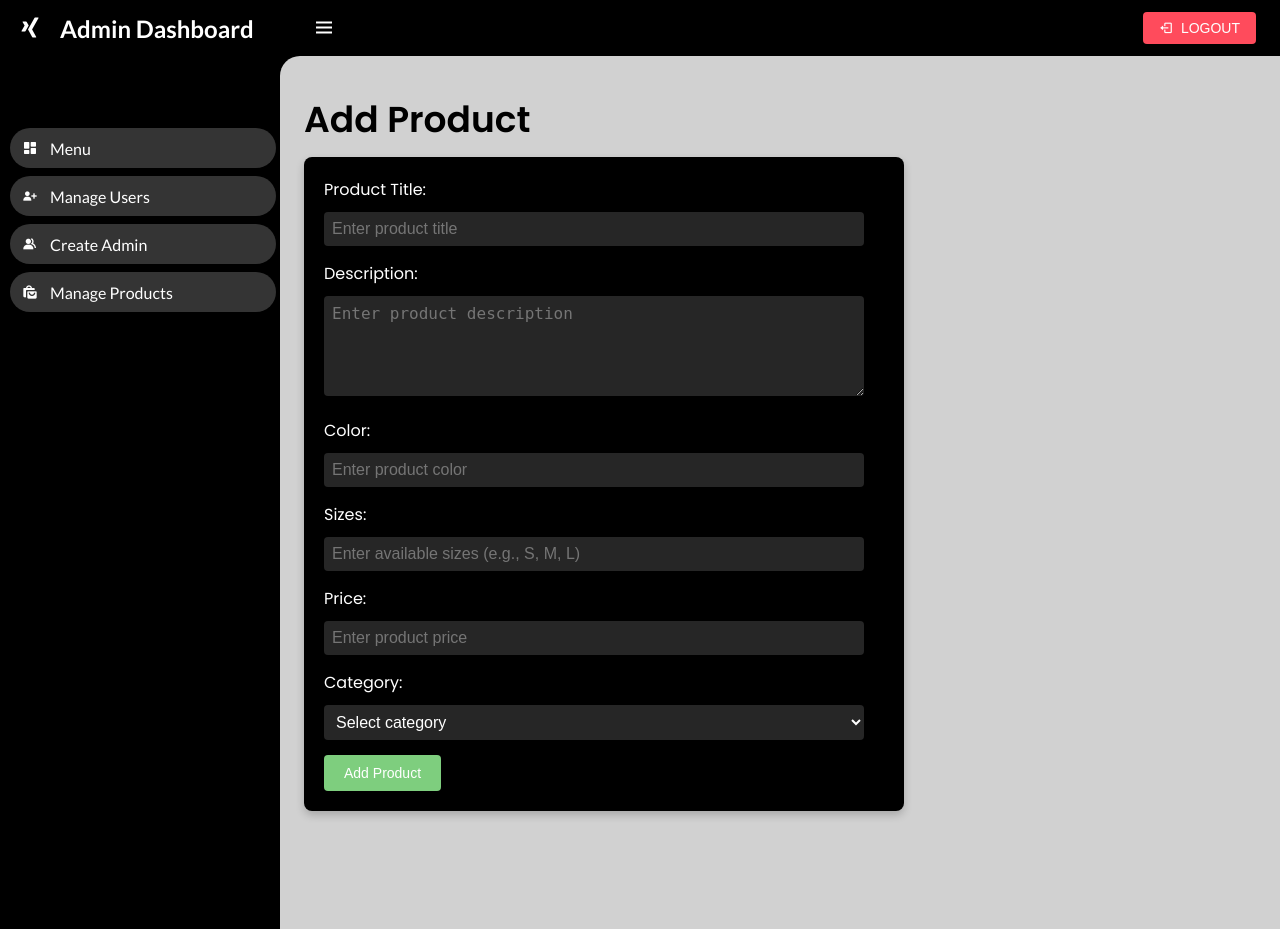
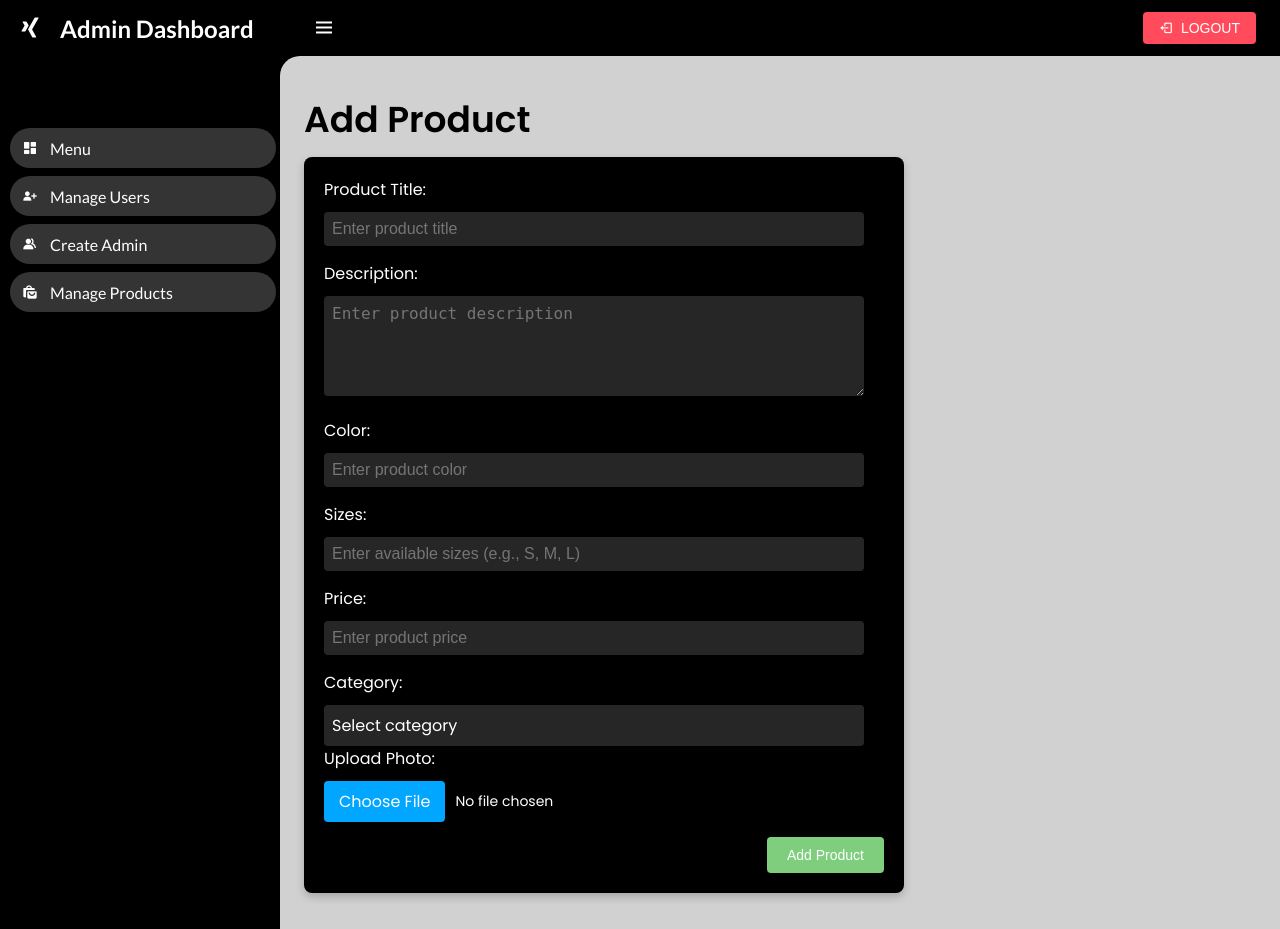
Before and after one commit to Ou4y/Software_frontend, a PHP site: page /addproduct.php in a window 1280 px wide. Run offline with PHP 8.4, Linux system fonts and the light colour scheme.

Commit message:
admin changes

```diff
--- a/Assets/css/addedit.css
+++ b/Assets/css/addedit.css
@@ -16,8 +16,8 @@ form input[type="text"],
 form input[type="number"],
 form input[type="email"],
 form input[type="password"],
-form select,  /* Added select to the input types */
-form textarea { /* Added textarea for styling */
+form select,
+form textarea {
   width: calc(100% - 20px);
   padding: 8px;
   font-size: 16px;
@@ -29,8 +29,8 @@ form textarea { /* Added textarea for styling */
 }
 
 form textarea {
-  height: 100px; /* Set a height for the textarea */
-  resize: vertical; /* Allow vertical resizing only */
+  height: 100px;
+  resize: vertical;
 }
 
 .dob-container {
@@ -56,6 +56,11 @@ form textarea {
   color: #ffffff;
 }
 
+.button-container {
+  display: flex;
+  justify-content: flex-end;
+}
+
 form button[type="submit"] {
   background-color: #7ece7e;
   color: #ffffff;
@@ -69,3 +74,83 @@ form button[type="submit"] {
 form button[type="submit"]:hover {
   background-color: green;
 }
+
+.custom-file-upload {
+  position: relative;
+  width: calc(100% - 20px);
+  display: flex;
+  align-items: center;
+  gap: 10px;
+  margin-bottom: 15px;
+}
+
+.custom-file-upload input[type="file"] {
+  position: absolute;
+  left: 0;
+  opacity: 0;
+  cursor: pointer;
+  height: 100%;
+  width: 100%;
+  z-index: 2;
+}
+
+.custom-file-upload::before {
+  content: "Choose File";
+  display: inline-block;
+  background-color: rgb(0, 166, 255);
+  color: #ffffff;
+  padding: 8px 15px;
+  border-radius: 4px;
+  cursor: pointer;
+  transition: background-color 0.3s ease;
+  z-index: 1;
+}
+
+.custom-file-upload:hover::before {
+  background-color: rgb(2, 123, 188);
+}
+
+#file-chosen {
+  color: #ffffff;
+  font-size: 14px;
+}
+.custom-multi-select {
+  width: calc(100% - 20px);
+  padding: 8px;
+  font-size: 16px;
+  background-color: #262626;
+  color: #ffffff;
+  border: none;
+  border-radius: 4px;
+  cursor: pointer;
+  position: relative;
+}
+
+.dropdown-options {
+  display: none;
+  position: absolute;
+  background-color: #333333;
+  border-radius: 4px;
+  width: 100%;
+  max-height: 150px;
+  overflow-y: auto;
+  box-shadow: 0 4px 8px rgba(0, 0, 0, 0.2);
+  z-index: 10;
+  margin-top: 5px;
+}
+
+
+.dropdown-options label {
+  display: block;
+  padding: 8px;
+  color: #ffffff;
+  cursor: pointer;
+}
+
+.dropdown-options label:hover {
+  background-color: #444444;
+}
+
+.custom-multi-select.open .dropdown-options {
+  display: block;
+}
--- /dev/null
+++ b/Assets/js/choosefile.js
@@ -0,0 +1,6 @@
+  const fileInput = document.getElementById("photo");
+  const fileChosen = document.getElementById("file-chosen");
+
+  fileInput.addEventListener("change", function() {
+    fileChosen.textContent = this.files[0] ? this.files[0].name : "No file chosen";
+  });
--- /dev/null
+++ b/Assets/js/dropdown.js
@@ -0,0 +1,25 @@
+
+  function toggleDropdown() {
+    document.querySelector(".custom-multi-select").classList.toggle("open");
+  }
+
+  const checkboxes = document.querySelectorAll("#dropdown-options input[type='checkbox']");
+  const selectedCategories = document.getElementById("selected-categories");
+
+  checkboxes.forEach((checkbox) => {
+    checkbox.addEventListener("change", function () {
+      const selected = Array.from(checkboxes)
+        .filter((i) => i.checked)
+        .map((i) => i.value);
+
+      selectedCategories.textContent = selected.length
+        ? selected.join(", ")
+        : "Select category";
+    });
+  });
+  document.addEventListener("click", function (e) {
+    const multiSelect = document.querySelector(".custom-multi-select");
+    if (!multiSelect.contains(e.target)) {
+      multiSelect.classList.remove("open");
+    }
+  });
--- a/public/addproduct.php
+++ b/public/addproduct.php
@@ -53,17 +53,34 @@
     <input type="number" id="price" name="price" placeholder="Enter product price" required>
 
     <label for="category">Category:</label>
-    <select id="category" name="category" required>
-      <option value="" disabled selected>Select category</option>
-      <option value="T-shirts">T-shirts</option>
-      <option value="Jeans">Jeans</option>
-      <option value="Dresses">Dresses</option>
-      <option value="Accessories">Accessories</option>
-    </select>
-    <button type="submit">Add Product</button>
-  </form>
+    <div class="custom-multi-select" onclick="toggleDropdown()">
+        <span id="selected-categories">Select category</span>
+        <div id="dropdown-options" class="dropdown-options">
+            <label><input type="checkbox" value="T-shirts" name="category[]"> T-shirts</label>
+            <label><input type="checkbox" value="Jeans" name="category[]"> Jeans</label>
+            <label><input type="checkbox" value="Dresses" name="category[]"> Dresses</label>
+            <label><input type="checkbox" value="Hoodie" name="category[]"> Hoodie</label>
+            <label><input type="checkbox" value="Jacket" name="category[]"> Jacket</label>
+            <label><input type="checkbox" value="Sportswear" name="category[]"> Sportswear</label>
+            <label><input type="checkbox" value="Cargo pants" name="category[]"> Cargo pants</label>
+            <label><input type="checkbox" value="Sweatpants" name="category[]"> Sweatpants</label>
+        </div>
+    </div>
+
+    <label for="photo">Upload Photo:</label>
+    <div class="custom-file-upload">
+        <input type="file" id="photo" name="photo" accept="image/*" required>
+        <span id="file-chosen">No file chosen</span>
+    </div>
+
+    <div class="button-container">
+        <button type="submit">Add Product</button>
+    </div>
+</form>
+
 </main>
-
 <script src="../Assets/js/admin.js"></script>
+<script src="../Assets/js/choosefile.js"></script>
+<script src="../Assets/js/dropdown.js"></script>
 </body>
 </html>
```
